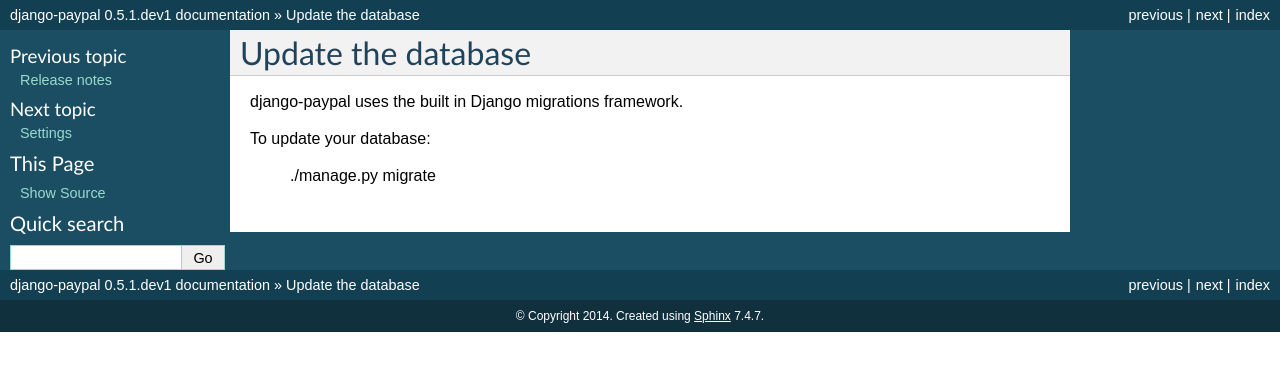
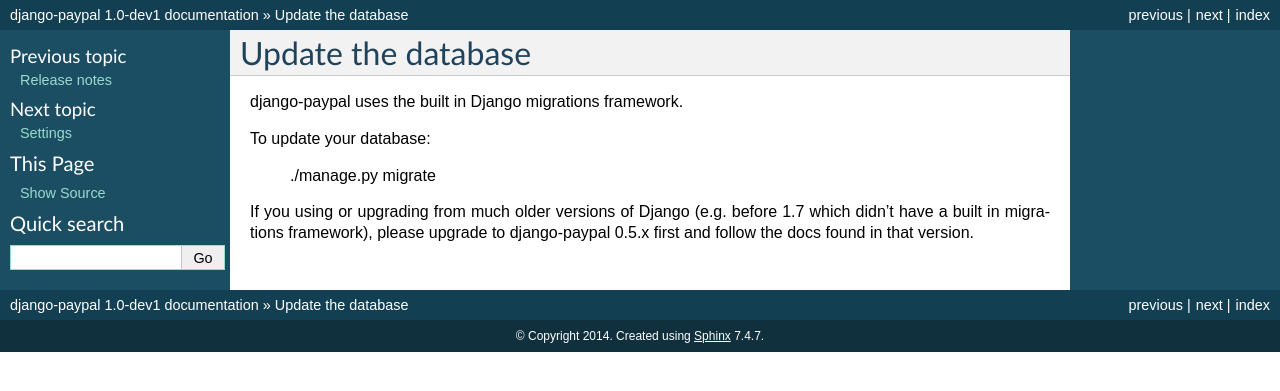
Before and after one commit to spookylukey/django-paypal, a Sphinx documentation site: the page built from docs/updatedb.rst, in a window 1280 px wide. Shown: the top 391 px of the page. Built offline with Sphinx 7.4.7, drawn with Linux system fonts in a browser that asks for light colours.

Commit message:
Version bumps and changelog update
esp. regarding dropping support for old Django

```diff
--- a/CONTRIBUTING.rst
+++ b/CONTRIBUTING.rst
@@ -45,7 +45,7 @@
 
 See docs/tests.rst for info about running the test suite.
 
-If you make changes to the models, please create migrations for Django 1.11+ e.g.::
+If you make changes to the models, please create migrations e.g.::
 
     ./manage.py makemigrations ipn
 
--- a/RELEASE.rst
+++ b/RELEASE.rst
@@ -38,7 +38,7 @@
 Post release
 ------------
 
-* Bump version numbers to next version with ``.dev1`` suffix, for example ``0.1.7.dev1``
+* Bump version numbers to next version with ``-dev1`` suffix, for example ``0.1.7-dev1``
 
 * Add new section to docs/release_notes.rst, with " (under development)".
 
--- a/docs/conf.py
+++ b/docs/conf.py
@@ -49,9 +49,9 @@
 # built documents.
 #
 # The short X.Y version.
-version = '0.5.1'
+version = '1.0'
 # The full version, including alpha/beta/rc tags.
-release = '0.5.1.dev1'
+release = '1.0-dev1'
 
 # The language for content autogenerated by Sphinx. Refer to documentation
 # for a list of supported languages.
--- a/docs/release_notes.rst
+++ b/docs/release_notes.rst
@@ -3,8 +3,10 @@
 ===============
 
 
-Version 0.5.1 (under development)
----------------------------------
+Version 1.0 (under development)
+-------------------------------
+
+* Dropped support for versions of Django before 1.11
 
 * Encrypted button corrections
 
--- a/docs/updatedb.rst
+++ b/docs/updatedb.rst
@@ -6,3 +6,7 @@
 To update your database:
 
     ./manage.py migrate
+
+If you using or upgrading from much older versions of Django (e.g. before 1.7
+which didn't have a built in migrations framework), please upgrade to
+django-paypal 0.5.x first and follow the docs found in that version.
--- a/setup.py
+++ b/setup.py
@@ -14,7 +14,7 @@
 
 setup(
     name='django-paypal',
-    version="0.5.1.dev1",
+    version="1.0-dev1",
     author='John Boxall',
     author_email='john@handimobility.ca',
     maintainer="Luke Plant",
```
